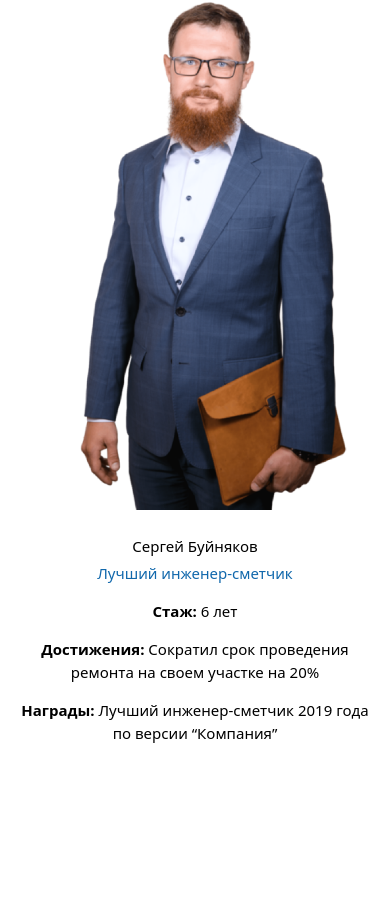
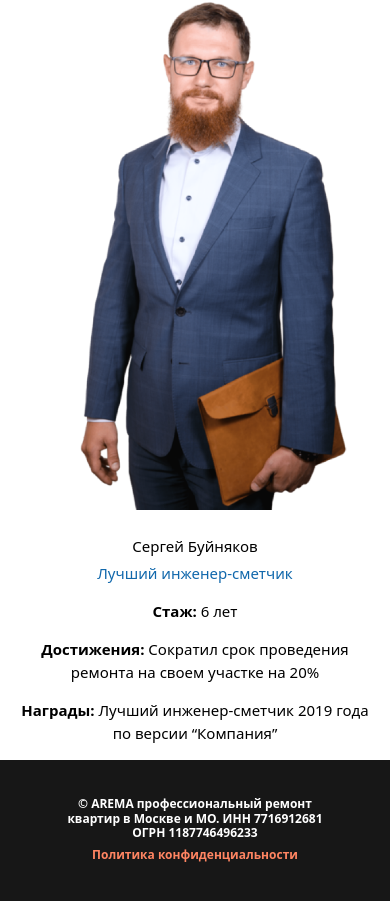
Before and after one commit to Ubaydullayev-Quvonchbek/AREMA-Quvonchbek, a plain HTML site: page index.html in a window 390 px wide. Shown: the part 5935-6836 px from the top of the page. Before the commit the page ends 6695 px from the top, so only its background shows below. Drawn offline with nearby package versions, Linux system fonts and the light colour scheme.

Commit message:
Team Quvonchbek

```diff
--- a/index.html
+++ b/index.html
@@ -329,6 +329,17 @@
         </div>
     </section>
 
+    <footer>
+        <div class="container">
+            <div class="row">
+                <div class="col-12">
+                    <h1 class="foot-txt1">© AREMA профессиональный ремонт <br class="d-block d-sm-none"> квартир в Москве и МО. ИНН 7716912681 <br class="d-block d-sm-none"> ОГРН 1187746496233</h1>
+                    <p class="foot-txt2">Политика конфиденциальности</p>
+                </div>
+            </div>
+        </div>
+    </footer>
+
     <script src="https://cdn.jsdelivr.net/npm/bootstrap@5.2.3/dist/js/bootstrap.bundle.min.js" integrity="sha384-kenU1KFdBIe4zVF0s0G1M5b4hcpxyD9F7jL+jjXkk+Q2h455rYXK/7HAuoJl+0I4" crossorigin="anonymous"></script>
 </body>
 
--- a/style.css
+++ b/style.css
@@ -464,6 +464,34 @@ header {
     color: #000000;
 }
 
+footer {
+    background: #171717;
+}
+
+.foot-txt1 {
+    font-weight: 700;
+    font-size: 16px;
+    display: flex;
+    align-items: center;
+    justify-content: center;
+    text-align: center;
+    color: #FFFFFF;
+    margin-top: 37px;
+    margin-bottom: 5px;
+}
+
+.foot-txt2 {
+    font-weight: 700;
+    font-size: 16px;
+    display: flex;
+    align-items: center;
+    justify-content: center;
+    text-align: center;
+    color: #FF8562;
+    margin-top: 5px;
+    margin-bottom: 37px;
+}
+
 @media (max-width: 575px) {
     .res-center {
         text-align: center;
@@ -636,4 +664,18 @@ header {
         text-align: center;
         font-size: 15px;
     }
+    .foot-txt1 {
+        font-size: 12px;
+        display: flex;
+        align-items: center;
+        text-align: center;
+        color: #FFFFFF;
+    }
+    .foot-txt2 {
+        font-size: 12px;
+        display: flex;
+        align-items: center;
+        text-align: center;
+        color: #FF8562;
+    }
 }
```
